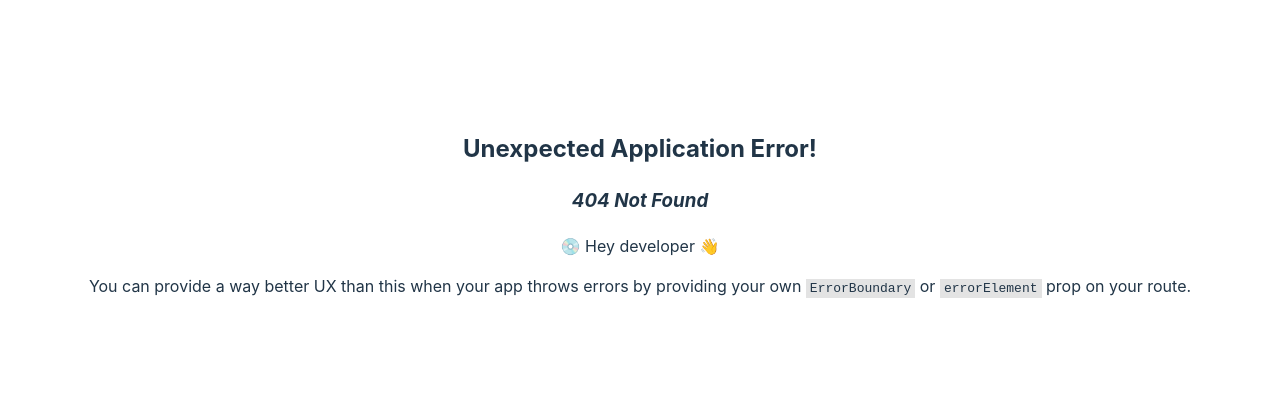
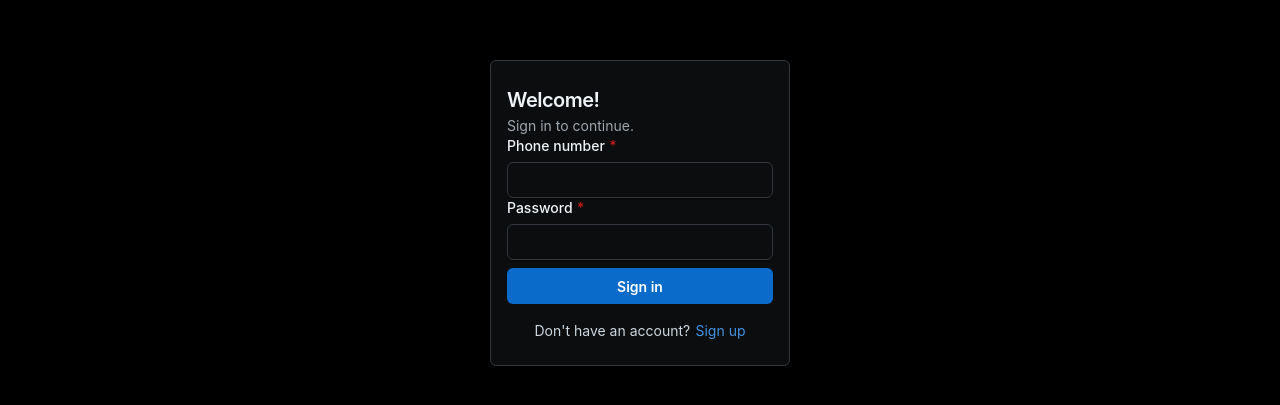
Before and after one commit to jingbin-li/hotel_reservation, a React (Vite) app in the folder hrs_client/: page /login in a window 1280 px wide. Before the commit this address had no page. Shown: the part 187-592 px from the top of the page. Built offline with nearby package versions, Linux system fonts and the light colour scheme.

Commit message:
add customer page

```diff
--- a/hrs_client/src/App.css
+++ b/hrs_client/src/App.css
@@ -1,6 +1,3 @@
 #root {
-  max-width: 1280px;
-  margin: 0 auto;
-  padding: 2rem;
-  text-align: center;
+
 }
--- a/hrs_client/src/index.css
+++ b/hrs_client/src/index.css
@@ -1,35 +1,15 @@
 :root {
-  font-family: Inter, system-ui, Avenir, Helvetica, Arial, sans-serif;
-  line-height: 1.5;
-  font-weight: 400;
 
-  color-scheme: light dark;
-  color: rgba(255, 255, 255, 0.87);
-  background-color: #242424;
-
-  font-synthesis: none;
-  text-rendering: optimizeLegibility;
-  -webkit-font-smoothing: antialiased;
-  -moz-osx-font-smoothing: grayscale;
 }
 
 body {
-  margin: 0;
-  display: flex;
-  place-items: center;
-  min-width: 320px;
-  min-height: 100vh;
+ display: flex;
+ justify-content: center;
+ height: 100vh;
 }
 
-@media (prefers-color-scheme: light) {
-  :root {
-    color: #213547;
-    background-color: #ffffff;
-  }
-  a:hover {
-    color: #747bff;
-  }
-  button {
-    background-color: #f9f9f9;
-  }
+main{
+  display: flex;
+  align-items: center;
+  height: 100%;
 }
--- a/hrs_client/src/pages/guest/home.tsx
+++ b/hrs_client/src/pages/guest/home.tsx
@@ -1,3 +1,11 @@
-export function Home() {
-  return <div>Home page</div>;
+import * as React from "react";
+import Table from "@mui/joy/Table";
+import { Sheet } from "@mui/joy";
+
+export default function BasicTable() {
+  return (
+    <div>
+      <Sheet></Sheet>
+    </div>
+  );
 }
--- a/hrs_client/src/pages/sign/sign-in.tsx
+++ b/hrs_client/src/pages/sign/sign-in.tsx
@@ -12,6 +12,7 @@ import NumericFormatAdapter from "../../components/numeric-format-adapter";
 import { InfoOutlined } from "@mui/icons-material";
 import { FormHelperText, Link } from "@mui/joy";
 import { IUser } from "../../interface/user.interface";
+import { useNavigate } from "react-router-dom";
 
 export default function SignIn() {
   const [createAccount, { data, error }] = useMutation<{ login: IUser }>(LOGIN);
@@ -25,11 +26,14 @@ export default function SignIn() {
     message: "",
   });
 
+  const navigate = useNavigate();
+
   useEffect(() => {
     console.log(data);
     if (data && data.login.access_token) {
       setErrorInfo({ isInValid: false, message: "" });
       localStorage.setItem("access_token", data.login.access_token);
+      navigate("/guest");
     }
 
     if (error) {
--- /dev/null
+++ b/hrs_client/src/routes/protected-route.tsx
@@ -0,0 +1,19 @@
+import React from "react";
+import { Navigate, Outlet } from "react-router-dom";
+
+interface ProtectedRouteProps {
+  isAuthenticated: boolean;
+  redirectPath?: string;
+}
+
+const ProtectedRoute: React.FC<ProtectedRouteProps> = ({
+  isAuthenticated,
+  redirectPath = "/login",
+}) => {
+  if (!isAuthenticated) {
+    return <Navigate to={redirectPath} replace />;
+  }
+  return <Outlet />;
+};
+
+export default ProtectedRoute;
```
Also changed, not shown: hrs_client/src/routes/router.tsx (+27 -1 lines).
